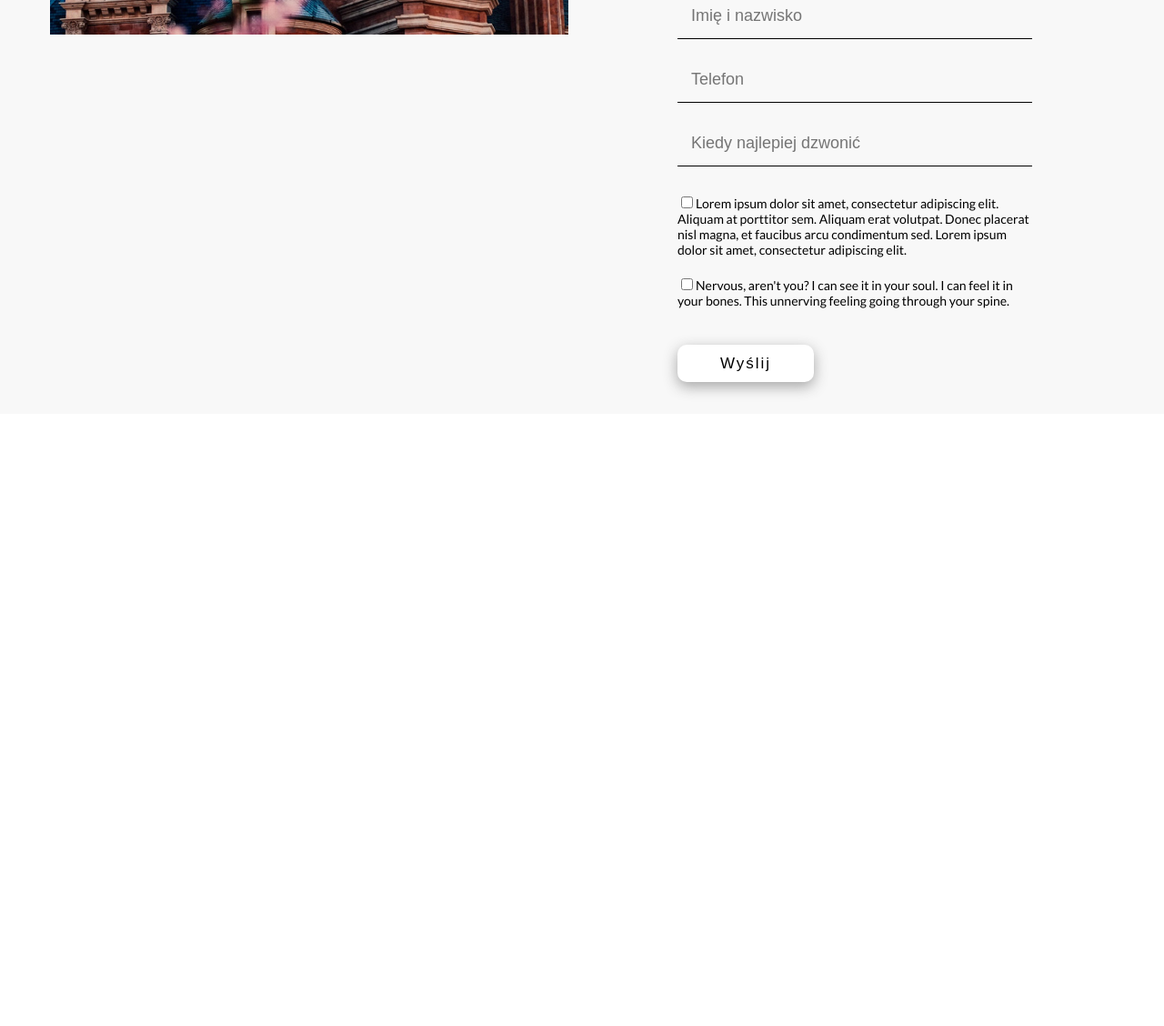
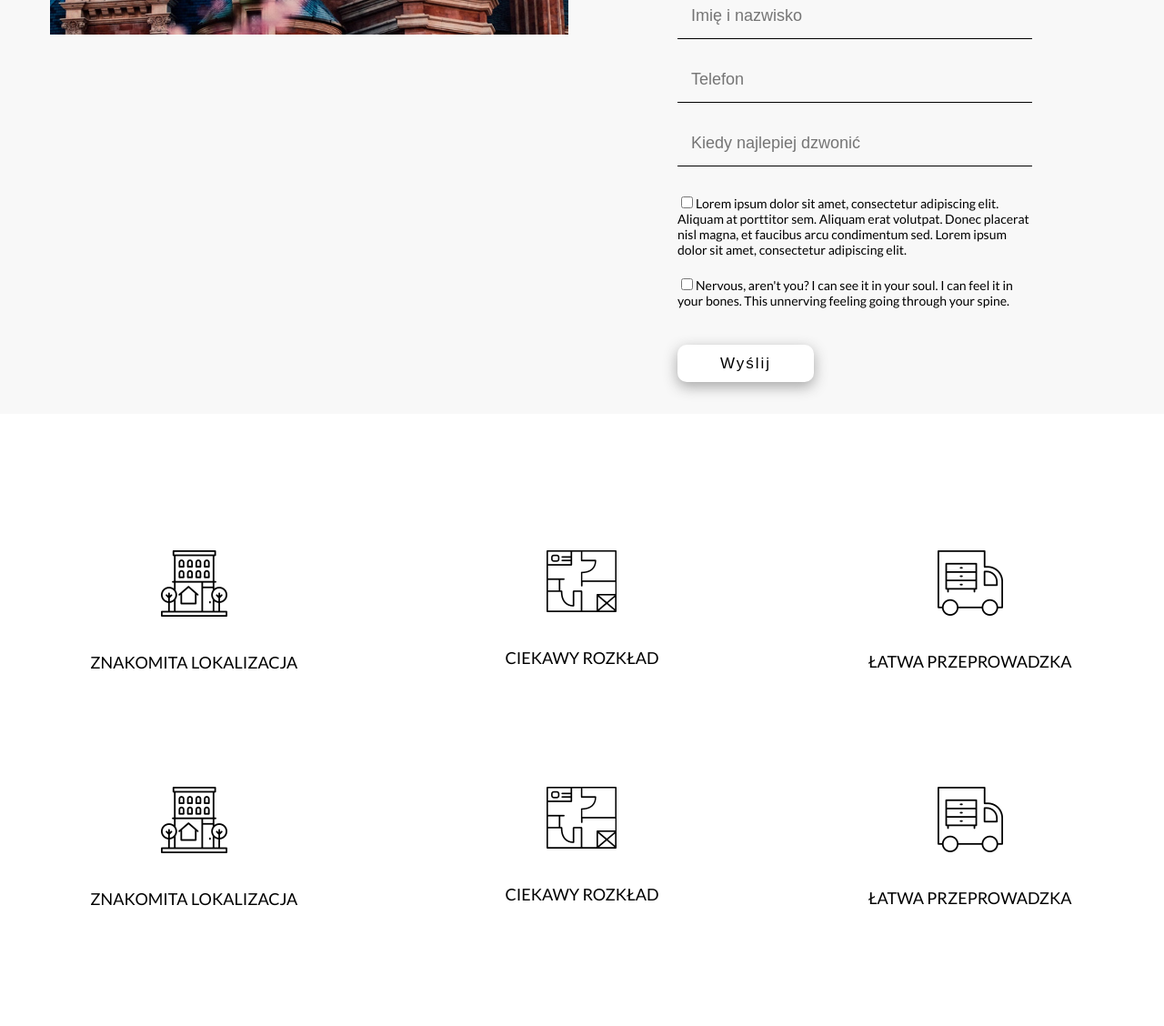
Before and after one commit to BRN94/to-and-friends, a website: page index.html in a window 1280 px wide. Shown: the part 2280-3408 px from the top of the page at 91% size. Before the commit the page ends 2735 px from the top, so only its background shows below. Drawn offline with Linux system fonts and the light colour scheme.

Commit message:
Add section our advantages and change svg images

```diff
--- a/index.html
+++ b/index.html
@@ -102,4 +102,62 @@
             </div>
         </div>
     </section>
+
+    <!-- Our advantages -->
+    <section class="t-our-advantages">
+            <div class="o-container">
+                <div class="o-row">
+                    <div class="o-col o-col--md50 o-col--lg33 t-our-advantages__item">
+                        <div class="c-icon-box">
+                            <div class="c-icon-box__image">
+                                <img src="images/SVG/blok.png" alt="blok 1">
+                            </div>
+                            <h3 class="c-heading c-heading--level4 c-heading--upper">Znakomita lokalizacja</h3>
+                        </div>
+                    </div>
+                    <div class="o-col o-col--md50 o-col--lg33 t-our-advantages__item">
+                        <div class="c-icon-box">
+                            <div class="c-icon-box__image">
+                                <img src="images/SVG/metraz.png" alt="metraz 1">
+                            </div>
+                            <h3 class="c-heading c-heading--level4 c-heading--upper">Ciekawy rozkład</h3>
+                        </div>
+                    </div>
+                    <div class="o-col o-col--md50 o-col--lg33 t-our-advantages__item">
+                        <div class="c-icon-box">
+                            <div class="c-icon-box__image">
+                                <img src="images/SVG/samochod.png" alt="samochod 1">
+                            </div>
+                            <h3 class="c-heading c-heading--level4 c-heading--upper">Łatwa przeprowadzka</h3>
+                        </div>
+                    </div>
+                    <div class="o-col o-col--md50 o-col--lg33 t-our-advantages__item">
+                        <div class="c-icon-box">
+                            <div class="c-icon-box__image">
+                                <img src="images/SVG/blok.png" alt="blok 2">
+                            </div>
+                            <h3 class="c-heading c-heading--level4 c-heading--upper">Znakomita lokalizacja</h3>
+                        </div>
+                    </div>
+
+                    <div class="o-col o-col--md50 o-col--lg33 t-our-advantages__item">
+                        <div class="c-icon-box">
+                            <div class="c-icon-box__image">
+                                <img src="images/SVG/metraz.png" alt="metraz 2">
+                            </div>
+                            <h3 class="c-heading c-heading--level4 c-heading--upper">Ciekawy rozkład</h3>
+                        </div>
+                    </div>
+
+                    <div class="o-col o-col--md50 o-col--lg33 t-our-advantages__item">
+                        <div class="c-icon-box">
+                            <div class="c-icon-box__image">
+                                <img src="images/SVG/samochod.png" alt="samochod 2">
+                            </div>
+                            <h3 class="c-heading c-heading--level4 c-heading--upper">Łatwa przeprowadzka</h3>
+                        </div>
+                    </div>
+                </div>
+            </div>
+    </section>
 </html>
--- a/prod-assets/style.css
+++ b/prod-assets/style.css
@@ -186,6 +186,17 @@ a {
     .c-btn--outline:hover {
       color: #d9d9d9;
       border: 2px solid #d9d9d9; }
+
+.c-icon-box {
+  text-align: center; }
+  .c-icon-box__image {
+    display: flex;
+    justify-content: center;
+    margin-bottom: 40px; }
+  .c-icon-box__icon {
+    align-self: center; }
+  .c-icon-box__text {
+    margin-top: 15px; }
 
 .t-site-header {
   background-color: #FFFFFF; }
@@ -386,6 +397,19 @@ a {
         justify-content: left;
         margin-left: 0px; } }
 
+.t-our-advantages {
+  text-align: center;
+  padding-top: 40px;
+  padding-bottom: 250px; }
+  @media (min-width: 1200px) {
+    .t-our-advantages {
+      padding-top: 150px; } }
+  .t-our-advantages__item {
+    margin-bottom: 40px; }
+    @media (min-width: 1200px) {
+      .t-our-advantages__item {
+        margin-bottom: 120px; } }
+
 .u-text-center {
   text-align: center; }
 
```
Also changed, not shown: images/SVG/blok.png (added), images/SVG/metraz.png (added), images/SVG/samochod.png (added).
